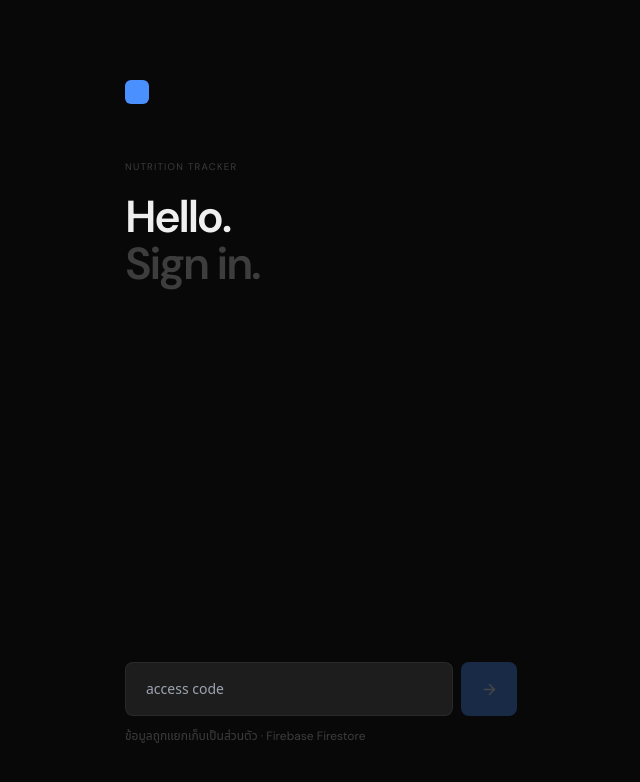
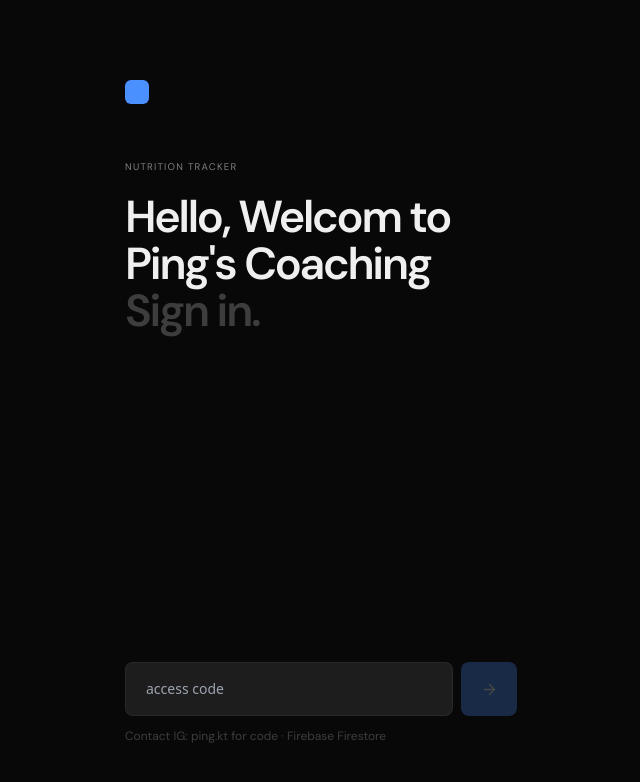
Before and after one commit to Spiing/Calorie-Tracker, a React (Vite) app: page / in a window 1280 px wide. Shown: the top 782 px of the page, without its empty margins (319-959 px from the left). Built offline with nearby package versions, Linux system fonts and the light colour scheme; no server answers; a web font is replaced by a local one.

Commit message:
Update LoginScreen.jsx

```diff
--- a/src/components/LoginScreen.jsx
+++ b/src/components/LoginScreen.jsx
@@ -20,13 +20,13 @@ export default function LoginScreen({ onLogin, isLoading, error }) {
         <div className="w-6 h-6 rounded-md mb-14"
              style={{ background: "var(--accent)" }} />
 
-        <p className="section-cap mb-5" style={{ color: "var(--text-3)" }}>
+        <p className="section-cap mb-5" style={{ color: "var(--text-2)" }}>
           Nutrition Tracker
         </p>
 
         <h1 className="font-semibold tracking-tighter leading-[1.05]"
             style={{ fontSize: "2.8rem", color: "var(--text-1)" }}>
-          Hello.<br />
+          Hello, Welcom to Ping's Coaching<br />
           <span style={{ color: "var(--text-3)" }}>Sign in.</span>
         </h1>
       </div>
@@ -69,7 +69,7 @@ export default function LoginScreen({ onLogin, isLoading, error }) {
         </div>
 
         <p className="text-xs" style={{ color: "var(--text-3)" }}>
-          ข้อมูลถูกแยกเก็บเป็นส่วนตัว · Firebase Firestore
+          Contact IG: ping.kt for code · Firebase Firestore
         </p>
       </div>
     </div>
```
